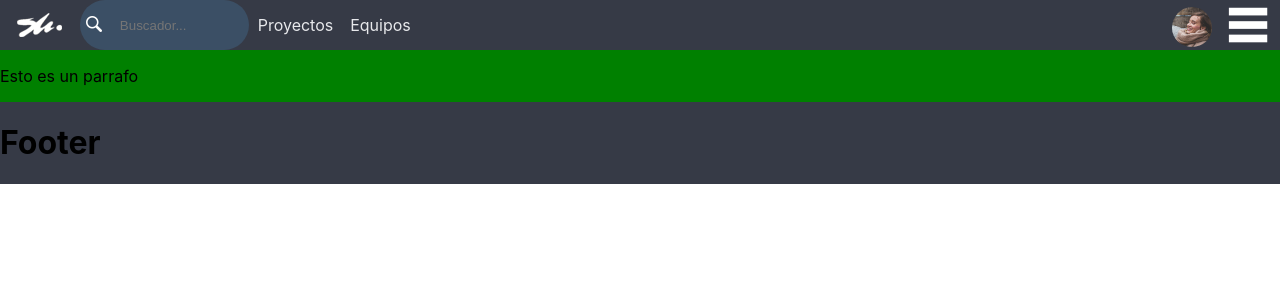
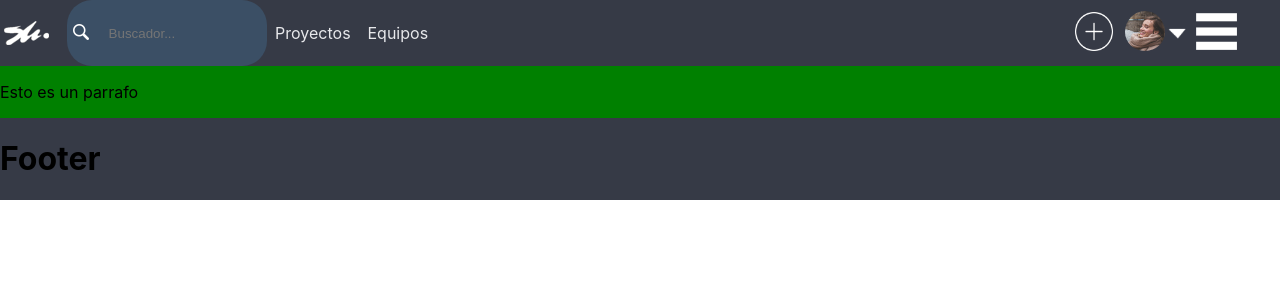
Before and after one commit to OscarEstudioSKR/projects_manager, a React (Create React App) app: page / in a window 1280 px wide. Shown: the top 300 px of the page. Built offline with nearby package versions, Linux system fonts and the light colour scheme.

Commit message:
todos los botones del nav

```diff
--- a/src/Nav.css
+++ b/src/Nav.css
@@ -3,21 +3,35 @@
 .Nav{
     background:var(--color1);
     display: flex;
+    flex-flow: row wrap;
     justify-content: space-between;
-    max-height: 50px;
-
 
 }
+
 .nav1{
-    background:var(--color1);
     display: flex;
+    justify-content:center;
 }
 .logo-img{
     margin-left: 15px;
     margin-right: 15px;
+
+    align-self: center;
+}
+.img-anadir{
+    height: 60%;
+    text-align: center;
+}
+.boton-anadir{
+    height: 100%;
     width: auto;
-    height: 100%;
-    align-self: center;
+    background: none;
+    border: none;
+    outline-style: none;
+}
+
+.boton-anadir:hover{
+    height: 98%;
 }
 
 .enlace-nav{
@@ -34,18 +48,29 @@
 }
 
 .img-menu-p{
-    height: 100%;
-    width: auto;
+    height: 80%;
 }
 .boton-menu-p{
     height: 100%;
     width: auto;
     background: none;
     border: none;
-}
-.boton-menu-p:focus{
     outline-style: none;
 }
+
 .boton-menu-p:hover{
-    padding-top: 2px;
+    padding-top: 3px;
 }
+.triangulo{
+    height: auto;
+    width: 50%;
+    padding: 3px;
+}
+
+.boton-user{
+    display: flex;
+    align-items: center;
+    justify-content: space-around;
+    width: 20%;
+    margin-right: 7%;
+}
--- a/src/Nav.js
+++ b/src/Nav.js
@@ -2,6 +2,8 @@ import React, { Component } from 'react';
 import User from './User';
 import logoP from './img/logoP.png';
 import botonMenu from './img/botonMenu.png';
+import anadir from './img/anadir.png';
+import triangulo from './img/triangulo.png';
 import Buscador from './elements/js/Buscador';
 
 
@@ -15,8 +17,10 @@ class Nav extends Component {
                 <a className="enlace-nav" href="#">Proyectos</a>
                 <a className="enlace-nav" href="#">Equipos</a>
             </div>
-            <div>
-                <button className="boton-menu-p"><User mostrar="img"/></button>
+            <div className="nav1">
+                <button className="boton-anadir"><img src={anadir} className="img-anadir"/></button>
+                <button className="boton-menu-p boton-user"><User mostrar="img"/><img src={triangulo} className="triangulo"/></button>
+
                 <button className="boton-menu-p"><img src={botonMenu} className="img-menu-p" /></button>
             </div>
 
--- a/src/elements/css/Buscador.css
+++ b/src/elements/css/Buscador.css
@@ -2,6 +2,7 @@
     background: var(--color2);
     width: 40%;
     max-width: 300px;
+    min-width: 200px;
     border-radius: 25px;
     display: flex;
     align-items: center;
```
Also changed, not shown: src/img/anadir.png (added), src/img/triangulo.png (added).
